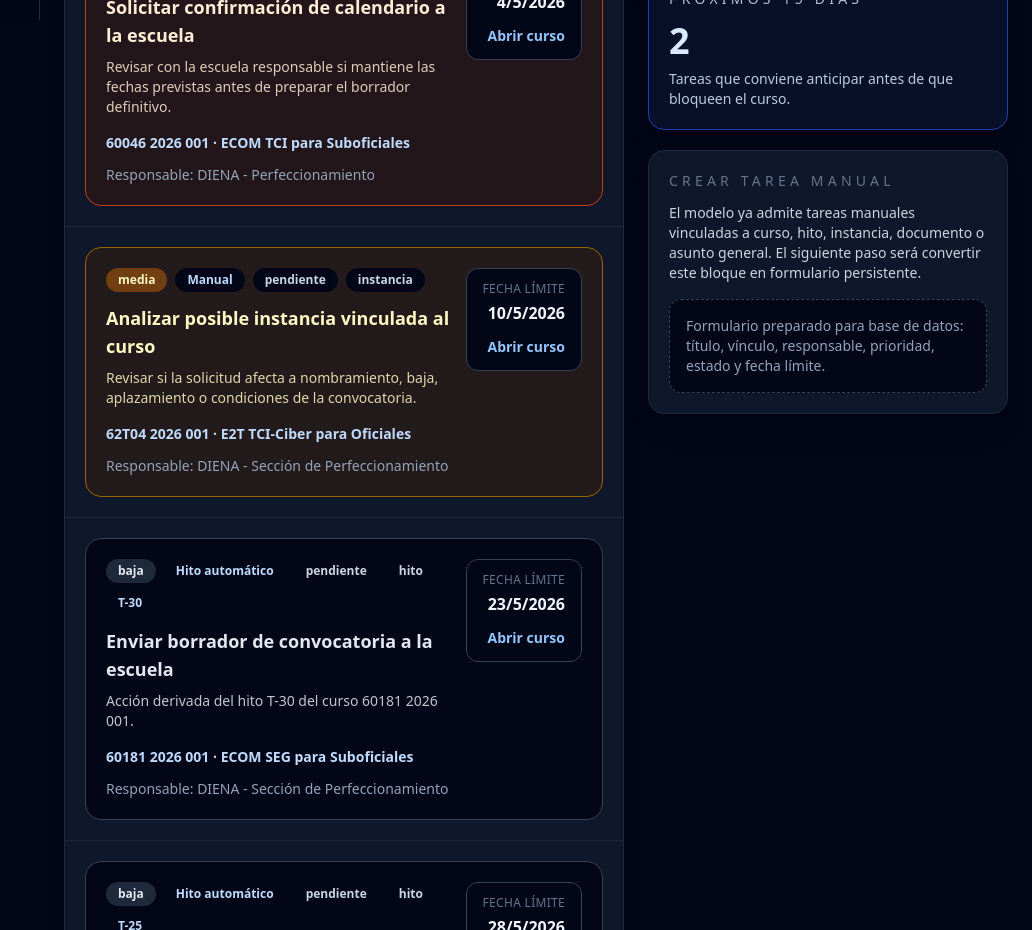
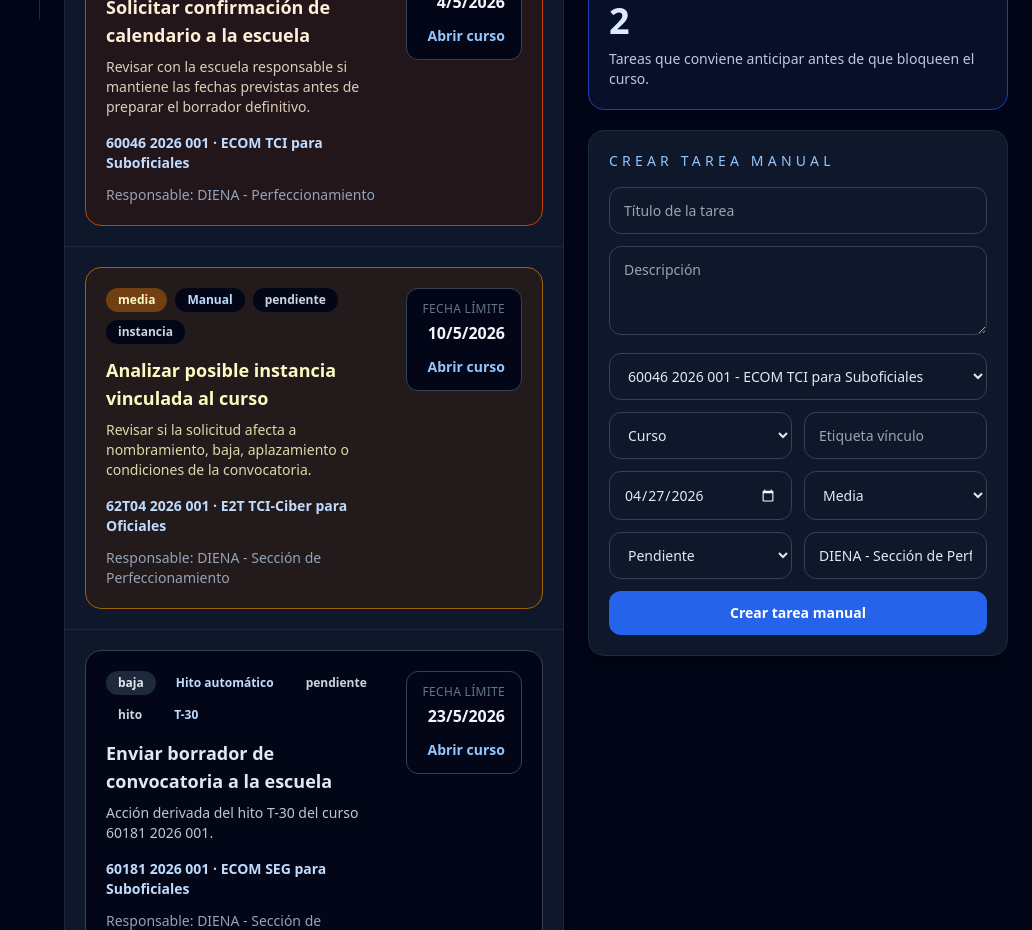
Before and after one commit to mgomlo4-bot/diena-control-360, a Next.js app: page /tareas in a window 1280 px wide. Shown: the part 780-1710 px from the top of the page, without its empty margins (248-1280 px from the left). Built offline with nearby package versions, Linux system fonts and the light colour scheme.

Commit message:
Añadir formulario local de creación de tareas manuales

```diff
--- a/app/tareas/page.tsx
+++ b/app/tareas/page.tsx
@@ -1,9 +1,12 @@
 'use client';
 
 import Link from 'next/link';
-import { useMemo, useState } from 'react';
+import { FormEvent, useMemo, useState } from 'react';
 import {
   CourseTask,
+  ManualTaskSeed,
+  TaskLinkType,
+  TaskPriority,
   TaskSource,
   TaskStatus,
   filterTasksBySource,
@@ -17,7 +20,29 @@ import { mockCourses } from '../../lib/mockCourses';
 import { mockManualTasks } from '../../lib/mockTasks';
 import { formatCourseDate } from '../../lib/courseUtils';
 
-const allTasks = getCourseTasks(mockCourses, mockManualTasks);
+type ManualTaskFormState = {
+  title: string;
+  description: string;
+  courseId: string;
+  dueDate: string;
+  priority: TaskPriority;
+  status: TaskStatus;
+  responsible: string;
+  linkType: TaskLinkType;
+  relatedLabel: string;
+};
+
+const initialForm: ManualTaskFormState = {
+  title: '',
+  description: '',
+  courseId: mockCourses[0]?.id ?? '',
+  dueDate: new Date().toISOString().slice(0, 10),
+  priority: 'media',
+  status: 'pendiente',
+  responsible: 'DIENA - Sección de Perfeccionamiento',
+  linkType: 'curso',
+  relatedLabel: '',
+};
 
 function priorityClass(priority: string): string {
   if (priority === 'critica') return 'border-red-700 bg-red-950/40 text-red-100';
@@ -43,9 +68,13 @@ function statusLabel(status: TaskStatus): string {
 }
 
 export default function TareasPage() {
+  const [manualTasks, setManualTasks] = useState<ManualTaskSeed[]>(mockManualTasks);
+  const [form, setForm] = useState<ManualTaskFormState>(initialForm);
   const [statusFilter, setStatusFilter] = useState<TaskStatus | 'todas'>('todas');
   const [sourceFilter, setSourceFilter] = useState<TaskSource | 'todas'>('todas');
   const [query, setQuery] = useState('');
+
+  const allTasks = useMemo(() => getCourseTasks(mockCourses, manualTasks), [manualTasks]);
 
   const filteredTasks = useMemo(() => {
     const byStatus = filterTasksByStatus(allTasks, statusFilter);
@@ -69,11 +98,41 @@ export default function TareasPage() {
         .toLowerCase()
         .includes(cleanQuery),
     );
-  }, [query, sourceFilter, statusFilter]);
+  }, [allTasks, query, sourceFilter, statusFilter]);
 
   const summary = getTaskSummary(filteredTasks);
   const todayTasks = getTodayTasks(filteredTasks);
   const upcomingTasks = getUpcomingTasks(filteredTasks, 15);
+
+  function updateForm<K extends keyof ManualTaskFormState>(field: K, value: ManualTaskFormState[K]) {
+    setForm((current) => ({ ...current, [field]: value }));
+  }
+
+  function createManualTask(event: FormEvent<HTMLFormElement>) {
+    event.preventDefault();
+    const course = mockCourses.find((item) => item.id === form.courseId);
+    const generatedId = `manual-${Date.now()}`;
+
+    const newTask: ManualTaskSeed = {
+      id: generatedId,
+      title: form.title.trim() || 'Tarea manual sin título',
+      description: form.description.trim() || 'Tarea creada manualmente desde la bandeja operativa.',
+      courseId: form.linkType === 'general' ? undefined : course?.id,
+      courseCode: form.linkType === 'general' ? undefined : course?.code,
+      courseName: form.linkType === 'general' ? undefined : course?.name,
+      dueDate: form.dueDate,
+      priority: form.priority,
+      status: form.status,
+      responsible: form.responsible.trim() || 'DIENA - Sección de Perfeccionamiento',
+      linkType: form.linkType,
+      relatedLabel: form.relatedLabel.trim() || course?.code || 'Tarea general',
+      createdAt: new Date().toISOString().slice(0, 10),
+    };
+
+    setManualTasks((current) => [newTask, ...current]);
+    setForm(initialForm);
+    setSourceFilter('manual');
+  }
 
   return (
     <section className="space-y-6">
@@ -126,7 +185,7 @@ export default function TareasPage() {
         </div>
       </div>
 
-      <div className="grid gap-6 xl:grid-cols-[1fr_360px]">
+      <div className="grid gap-6 xl:grid-cols-[1fr_420px]">
         <article className="rounded-2xl border border-slate-800 bg-slate-900 shadow-xl">
           <div className="border-b border-slate-800 p-5">
             <p className="text-sm uppercase tracking-[0.3em] text-blue-300">Bandeja principal</p>
@@ -144,18 +203,92 @@ export default function TareasPage() {
         <aside className="space-y-5">
           <Panel title="Hoy o vencidas" value={todayTasks.length} description="Tareas cuya fecha límite ya ha llegado o está vencida." tone="red" />
           <Panel title="Próximos 15 días" value={upcomingTasks.length} description="Tareas que conviene anticipar antes de que bloqueen el curso." tone="blue" />
-          <article className="rounded-2xl border border-slate-800 bg-slate-900 p-5 shadow-xl">
-            <p className="text-sm uppercase tracking-[0.3em] text-slate-500">Crear tarea manual</p>
-            <p className="mt-3 text-sm text-slate-300">
-              El modelo ya admite tareas manuales vinculadas a curso, hito, instancia, documento o asunto general. El siguiente paso será convertir este bloque en formulario persistente.
-            </p>
-            <div className="mt-4 rounded-xl border border-dashed border-slate-700 bg-slate-950 p-4 text-sm text-slate-400">
-              Formulario preparado para base de datos: título, vínculo, responsable, prioridad, estado y fecha límite.
-            </div>
-          </article>
+          <ManualTaskForm form={form} onChange={updateForm} onSubmit={createManualTask} />
         </aside>
       </div>
     </section>
+  );
+}
+
+function ManualTaskForm({
+  form,
+  onChange,
+  onSubmit,
+}: {
+  form: ManualTaskFormState;
+  onChange: <K extends keyof ManualTaskFormState>(field: K, value: ManualTaskFormState[K]) => void;
+  onSubmit: (event: FormEvent<HTMLFormElement>) => void;
+}) {
+  return (
+    <form onSubmit={onSubmit} className="rounded-2xl border border-slate-800 bg-slate-900 p-5 shadow-xl">
+      <p className="text-sm uppercase tracking-[0.3em] text-blue-300">Crear tarea manual</p>
+      <div className="mt-4 space-y-3">
+        <input
+          value={form.title}
+          onChange={(event) => onChange('title', event.target.value)}
+          placeholder="Título de la tarea"
+          className="input"
+        />
+        <textarea
+          value={form.description}
+          onChange={(event) => onChange('description', event.target.value)}
+          placeholder="Descripción"
+          rows={3}
+          className="input"
+        />
+        <select value={form.courseId} onChange={(event) => onChange('courseId', event.target.value)} className="input">
+          {mockCourses.map((course) => (
+            <option key={course.id} value={course.id}>{course.code} - {course.name}</option>
+          ))}
+        </select>
+        <div className="grid gap-3 sm:grid-cols-2">
+          <select value={form.linkType} onChange={(event) => onChange('linkType', event.target.value as TaskLinkType)} className="input">
+            <option value="curso">Curso</option>
+            <option value="hito">Hito</option>
+            <option value="instancia">Instancia</option>
+            <option value="documento">Documento</option>
+            <option value="general">General</option>
+          </select>
+          <input value={form.relatedLabel} onChange={(event) => onChange('relatedLabel', event.target.value)} placeholder="Etiqueta vínculo" className="input" />
+        </div>
+        <div className="grid gap-3 sm:grid-cols-2">
+          <input type="date" value={form.dueDate} onChange={(event) => onChange('dueDate', event.target.value)} className="input" />
+          <select value={form.priority} onChange={(event) => onChange('priority', event.target.value as TaskPriority)} className="input">
+            <option value="critica">Crítica</option>
+            <option value="alta">Alta</option>
+            <option value="media">Media</option>
+            <option value="baja">Baja</option>
+          </select>
+        </div>
+        <div className="grid gap-3 sm:grid-cols-2">
+          <select value={form.status} onChange={(event) => onChange('status', event.target.value as TaskStatus)} className="input">
+            <option value="pendiente">Pendiente</option>
+            <option value="en_curso">En curso</option>
+            <option value="bloqueada">Bloqueada</option>
+            <option value="finalizada">Finalizada</option>
+          </select>
+          <input value={form.responsible} onChange={(event) => onChange('responsible', event.target.value)} placeholder="Responsable" className="input" />
+        </div>
+        <button type="submit" className="w-full rounded-xl bg-blue-600 px-4 py-3 text-sm font-semibold text-white transition hover:bg-blue-500">
+          Crear tarea manual
+        </button>
+      </div>
+      <style jsx>{`
+        .input {
+          width: 100%;
+          border-radius: 0.75rem;
+          border: 1px solid rgb(51 65 85);
+          background: rgb(15 23 42);
+          padding: 0.75rem 0.875rem;
+          color: rgb(226 232 240);
+          outline: none;
+          font-size: 0.875rem;
+        }
+        .input:focus {
+          border-color: rgb(59 130 246);
+        }
+      `}</style>
+    </form>
   );
 }
 
```
